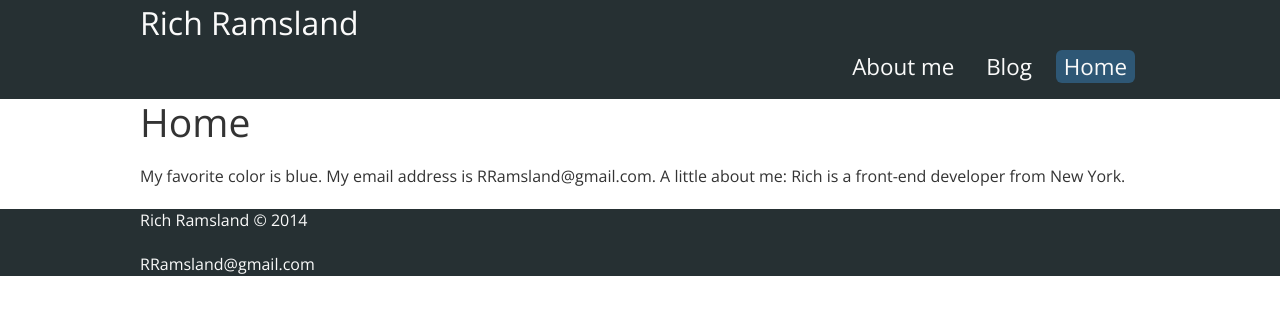
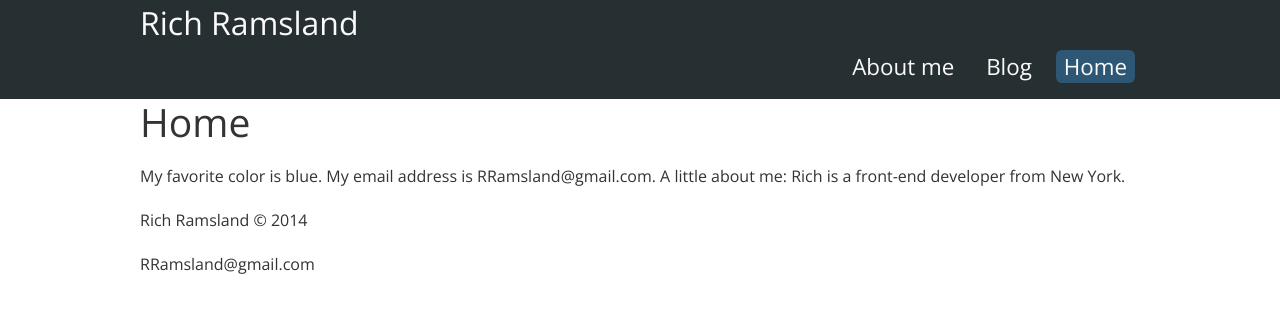
Before and after one commit to RRamsland/rramsland.github.io, a Jekyll site: the page built from index.html, in a window 1280 px wide. Shown: the top 315 px of the page. Built offline with Jekyll 4.4.1, drawn with Linux system fonts in a browser that asks for light colours; nearby versions of some CDN libraries; library files that are not in the unit come from our copies.

Commit message:
Updated Footer

```diff
--- a/_includes/footer.html
+++ b/_includes/footer.html
@@ -1,8 +1,12 @@
-		<footer class="site-footer">
-            <div class="container">
-                <p>{{ site.title }} &copy; {{ site.time | date: '%Y'}}</p>
-                <p>{{ site.email }}</p>
-            </div>
-        </footer>
+<footer role="contentinfo">
+        <div class="container">
+        	<p>{{ site.title }} &copy; {{ site.time | date: '%Y'}}</p>
+        	<p>{{ site.email }}</p>
+		</div>
+    </footer> <!-- / footer -->
+    <script src="http://code.jquery.com/jquery-latest.min.js"></script>
+    <script src='/js/jquery.sticky.js'></script>
+    <script src='/js/script.js'></script>
+    <!--<script src="http://cdnjs.cloudflare.com/ajax/libs/modernizr/2.8.3/modernizr.min.js"></script>/-->
     </body>
 </html>
```
